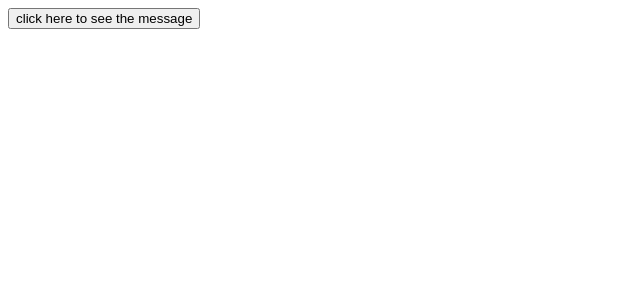
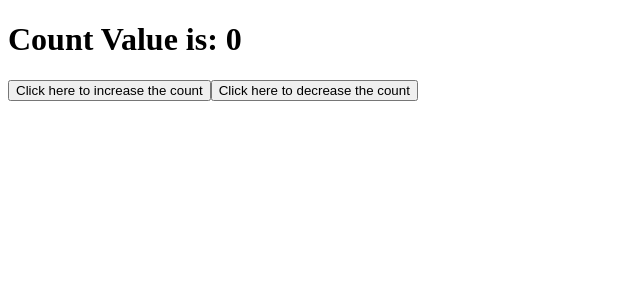
Before and after one commit to rafayykhan/learn-react, a React (Vite) app in the folder 06-reactMasterClass/: page / in a window 1280 px wide. Shown: the top 300 px of the page, without its empty margins (0-640 px from the left). Built offline with nearby package versions, Linux system fonts and the light colour scheme.

Commit message:
feat: add Counter component for managing and displaying count state

```diff
--- a/06-reactMasterClass/src/App.jsx
+++ b/06-reactMasterClass/src/App.jsx
@@ -1,7 +1,8 @@
 // import Hello from './components/Hello.jsx'
 // import Destructuring from './components/Destructuring.jsx'
 // import Fruits from './components/Fruits.jsx'
-import Message from "./components/Message.jsx"
+import Counter from "./components/Counter.jsx"
+// import Message from "./components/Message.jsx"
 // import ConditionalComponent from './components/ConditionalComponent.jsx'
 function App() {
   // const seatNumbers = [1, 2, 3, 4, 5, 6, 7, 8, 9, 10]
@@ -40,7 +41,8 @@ function App() {
         /> */}
 
         {/* <Fruits/> */}
-        <Message />
+        {/* <Message /> */}
+        <Counter/>
         {/* <ConditionalComponent/> */}
       </div>
     </>
--- /dev/null
+++ b/06-reactMasterClass/src/components/Counter.jsx
@@ -0,0 +1,18 @@
+import { useState } from "react";
+
+export default function Counter() {
+
+    const [count, changeCount] = useState(0); // here we are using the useState hook to create a state variable called count and a function called changeCount to update the value of count. The initial value of count is set to 0.
+    return (
+        <>
+            <h1>Count Value is: {count} </h1>
+            {/* here why we use call back function because we want to pass a function to the onClick event handler
+            and it helps in managing the state */}
+            <button onClick = {() => changeCount(count + 1)}> Click here to increase the count</button>
+            <button onClick = {() => changeCount(count - 1)}> Click here to decrease the count</button>
+        </>
+    )
+}
+
+// state is the data that the above component can hold
+// state is like a component memory
```
